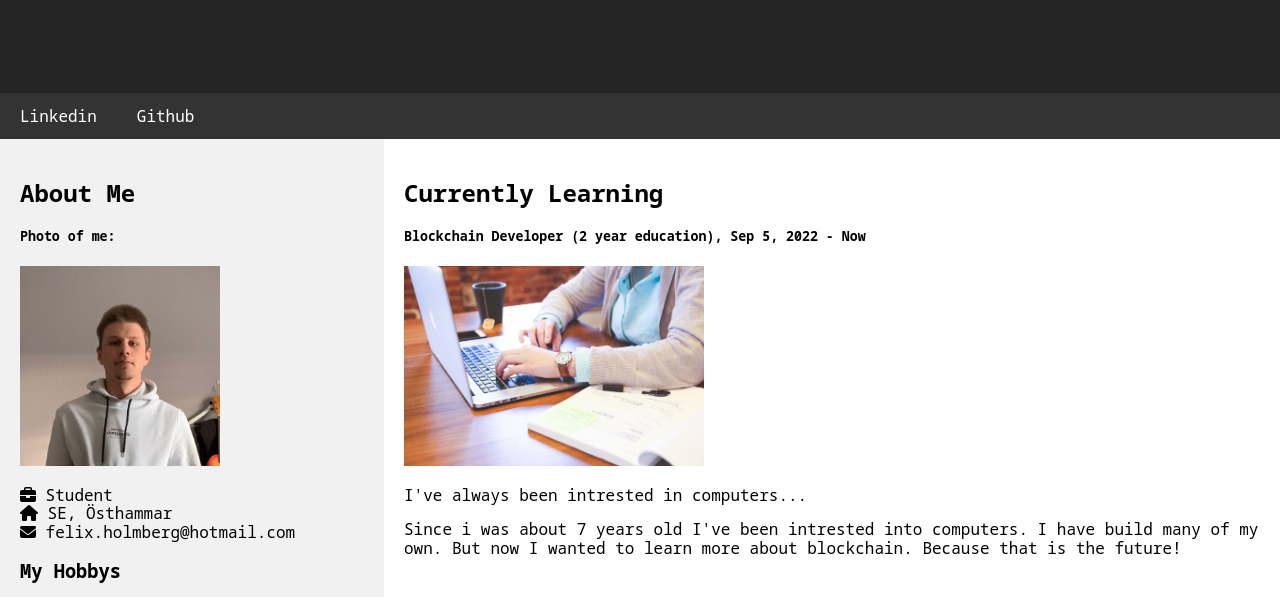
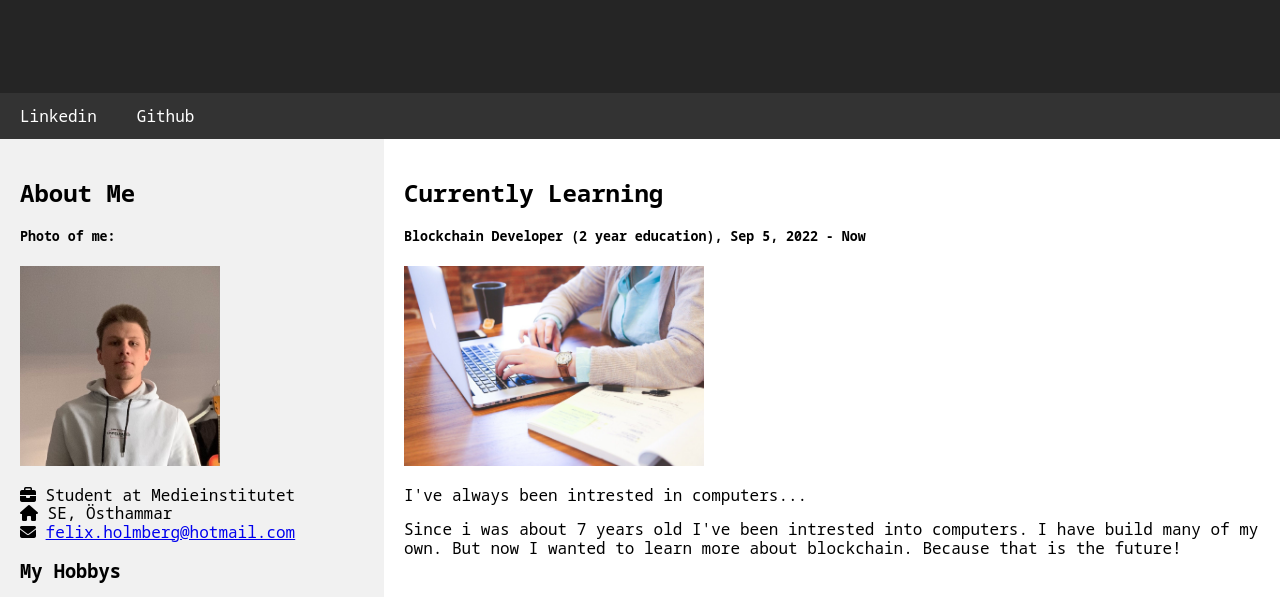
Before and after one commit to Medieinstitutet/cv-med-css-felle64, a website built with Parcel: page index.html in a window 1280 px wide. Shown: the part 201-798 px from the top of the page. Built offline with nearby package versions, Linux system fonts and the light colour scheme.

Commit message:
minor improvments

```diff
--- a/index.html
+++ b/index.html
@@ -31,9 +31,9 @@
       <h5>Photo of me:</h5>
       <img src="/img/me.jpg" style="height:200px;"></img>
       <p>
-        <i class="fa-solid fa-briefcase"></i> Student<br>
+        <i class="fa-solid fa-briefcase"></i> Student at Medieinstitutet<br>
         <i class="fa-solid fa-house"></i> SE, Östhammar<br>
-        <i class="fa-solid fa-envelope"></i> felix.holmberg@hotmail.com<br>
+        <i class="fa-solid fa-envelope"></i>  <a href="mailto:felix.holmberg@hotmail.com">felix.holmberg@hotmail.com</a><br>
       </p>
       <h3>My Hobbys</h3>
       <p>Building Computers, Listening Music and Working on Cars</p>
```
